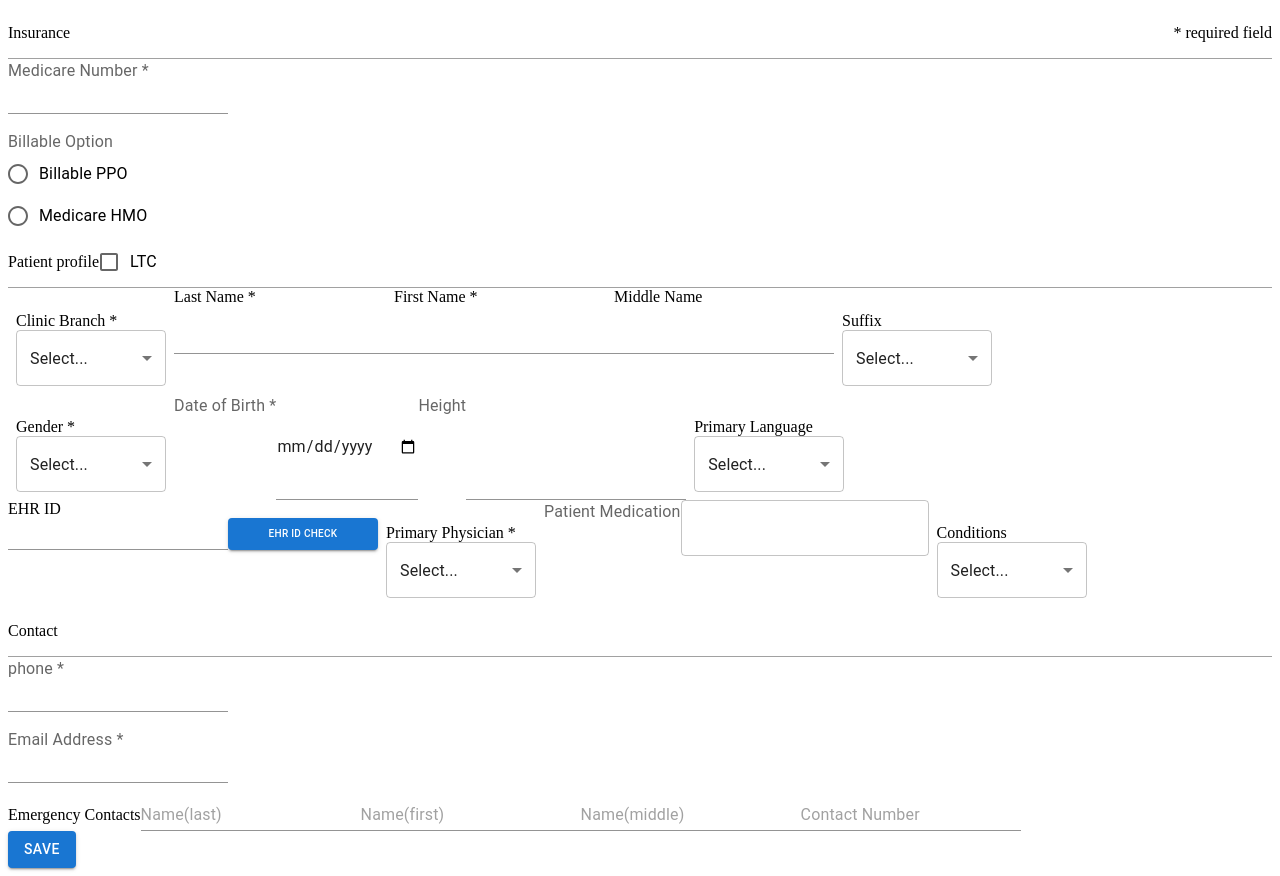
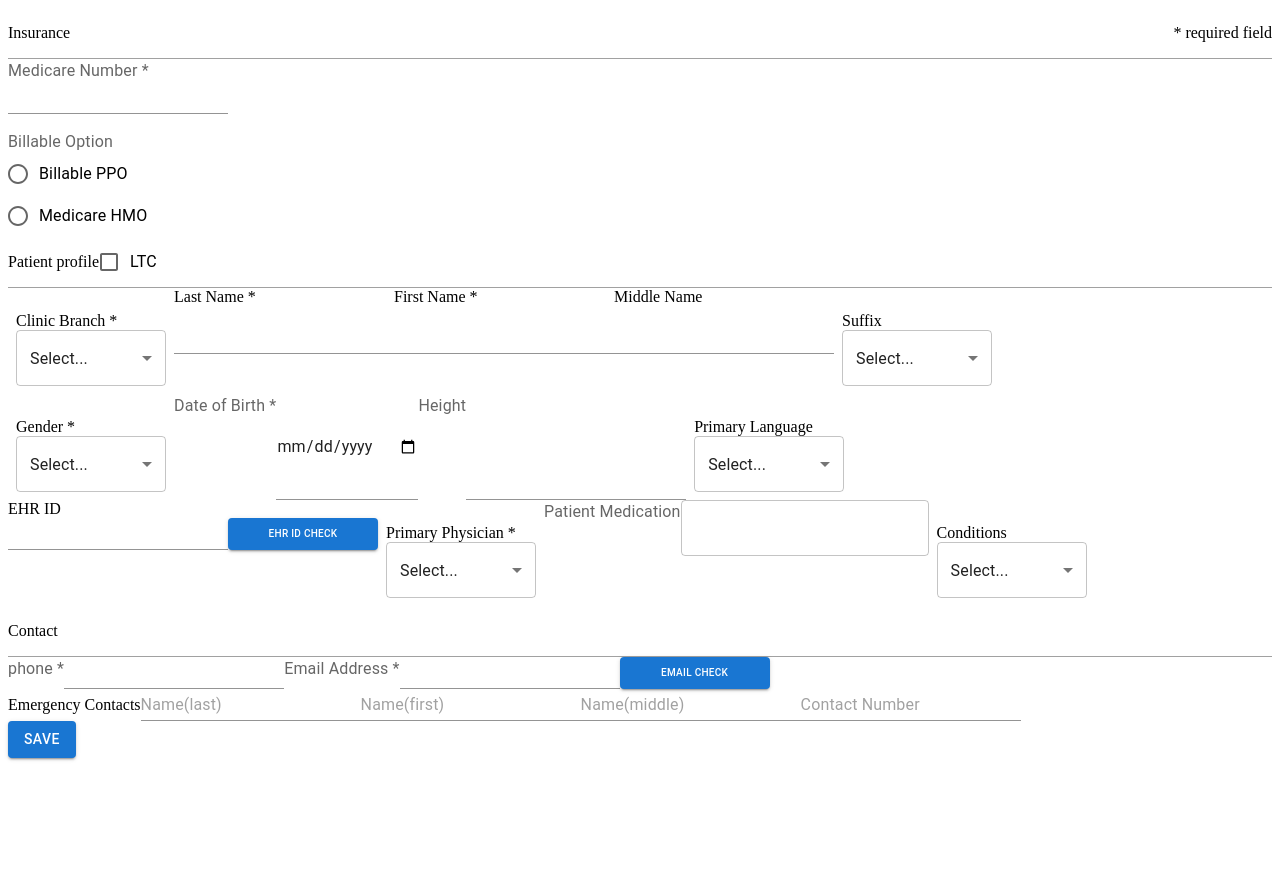
Before and after one commit to jiji-hoon96/hookForm-ex, a React (Vite) app: page /patientCreate-HJ in a window 1280 px wide. After the commit the page ends 800 px from the top, so only its background shows below. Built offline with nearby package versions, Linux system fonts and the light colour scheme.

Commit message:
feat : save 전 check button 확인 - email check 추가

```diff
--- a/src/test2/HJ/test2.tsx
+++ b/src/test2/HJ/test2.tsx
@@ -29,6 +29,7 @@ import {
 function Test2HJ() {
   const {
     register,
+    getValues,
     handleSubmit,
     control,
     formState: { errors },
@@ -36,6 +37,10 @@ function Test2HJ() {
 
   const [isLTC, setIsLTC] = useState<boolean>(false);
   const [selectRoomNumber, setSelectRoomNumber] = useState<string>("");
+  const [isValidationStatus, setIsValidationStatus] = useState({
+    ehrId: false,
+    email: false,
+  });
 
   const medicareAdvantageOption = ["Clover", "HealthNet", "Unicare"];
   const facilityOption = ["the one of my world", "facilityT", "bbb", "test"];
@@ -68,12 +73,20 @@ function Test2HJ() {
     "Other relationship",
   ];
 
+  const handleCheckValidation = () => {
+    console.log("");
+  };
+
+  const isAllTrue = Object.values(isValidationStatus).every(
+    (status) => status === true
+  );
+  console.log("isAllTrue", isAllTrue);
+
   const onSubmit: SubmitHandler<PatientFormSchema> = (data) => {
     console.log(data);
   };
 
   console.log(errors);
-  console.log(isLTC);
 
   return (
     <>
@@ -339,6 +352,7 @@ function Test2HJ() {
           </div>
 
           <div>
+            <div style={{ display: "flex" }}>
               <InputLabel htmlFor="phone">phone *</InputLabel>
               <Controller
                 name="phone"
@@ -362,8 +376,31 @@ function Test2HJ() {
               />
               <p style={{ color: "#ff0000" }}>{errors.phone?.message}</p>
               <InputLabel htmlFor="email">Email Address *</InputLabel>
+              <div style={{ display: "flex" }}>
                 <Input id="email" type="text" {...register("email")} />
                 <p style={{ color: "#ff0000" }}>{errors.email?.message}</p>
+                <Button
+                  variant="contained"
+                  sx={{ width: "150px", fontSize: "10px" }}
+                  onClick={() => {
+                    const value = getValues("email");
+                    const emailRegex =
+                      /^[A-Za-z0-9]([-_.]?[A-Za-z0-9])*@[A-Za-z0-9]([-_.]?[A-Za-z0-9])*\.[A-Za-z]{2,3}$/;
+                    const isEmailValid = emailRegex.test(value);
+                    if (isEmailValid === true) {
+                      setIsValidationStatus((prevStatus) => ({
+                        ...prevStatus,
+                        email: true,
+                      }));
+                    }
+                    console.log(isValidationStatus);
+                  }}
+                >
+                  Email Check
+                </Button>
+              </div>
+            </div>
+            <div>
               <label htmlFor="emergencyContacts">Emergency Contacts</label>
               <JustEnInput
                 control={control}
@@ -406,6 +443,7 @@ function Test2HJ() {
                 )}
               />
             </div>
+          </div>
         </section>
         <Button variant="contained" type="submit">
           Save
```
Lines whose indentation alone changed are shown as unchanged.
